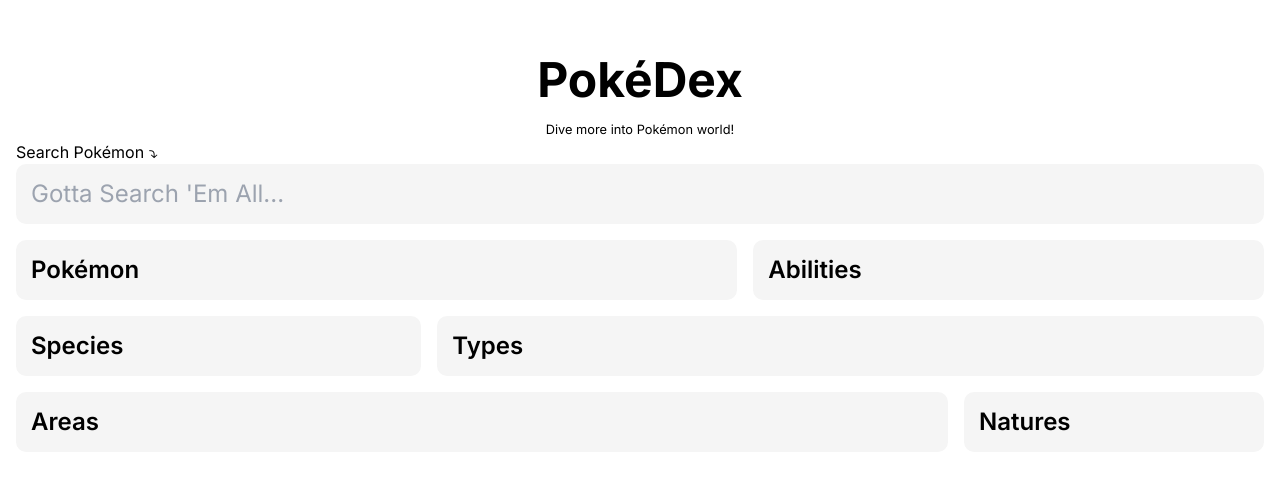
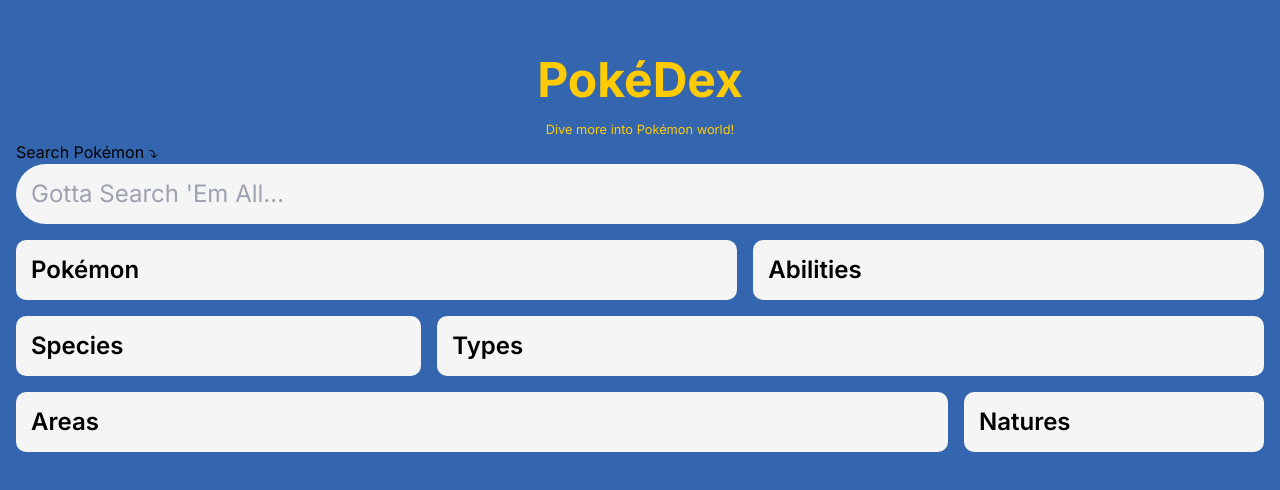
Before and after one commit to gilbertkho/next_pokemon, a Next.js app: page / in a window 1280 px wide. Shown: the part 144-634 px from the top of the page. Built offline with nearby package versions, Linux system fonts and the light colour scheme; no server answers.

Commit message:
add context, add result card

```diff
--- a/next.config.mjs
+++ b/next.config.mjs
@@ -1,4 +1,11 @@
 /** @type {import('next').NextConfig} */
-const nextConfig = {};
+const nextConfig = {
+    images: {
+        domains:["raw.githubusercontent.com"]
+    },
+    typescript: {
+        ignoreBuildErrors: true,
+    }
+};
 
 export default nextConfig;
--- a/src/app/components/BackButton.tsx
+++ b/src/app/components/BackButton.tsx
@@ -1,11 +1,12 @@
-'use client'
+import { useRouter } from "next/navigation";
 
 const BackButton = () => {
 
+    const router = useRouter();
 
     return(
         <>
-            <button>
+            <button onClick={() => router.back()}>
                 back
             </button>
         </>
--- a/src/app/components/SearchBar.tsx
+++ b/src/app/components/SearchBar.tsx
@@ -4,11 +4,12 @@
 import Axios from '../../axios/axios';
 import { useRouter } from "next/navigation";
 import Link from "next/link";
-import { ResponseContext } from "../context/contextProvider";
+import { ResponseContext, responseContextType } from "../context/ResponseContext";
 
 const SearchBar = () =>{
     const router =  useRouter();
     let timer    = null; //typing timer
+    const {responseResult, setResponseResult} = useContext(ResponseContext);
 
     const searchPokemon = (e:ChangeEvent) => {
        if(timer){
@@ -21,7 +22,8 @@
             if(e.target.value != ''){
                 try{
                     let res = await Axios.get(`pokemon/${e.target.value}`);
-
+                    setResponseResult(res);
+                    router.push(`/result?pokemon=${e.target.value}`);
                 }
                 catch(err){
                     toast.error(err.message , {theme: "colored"})
@@ -33,7 +35,7 @@
     return (
         <div className={'flex flex-col'}>
             <label htmlFor="search_pokemon">Search Pokémon ⤵</label>
-            <input className={'text-[24px] rounded-[10px] py-[12px] px-[15px] outline-none bg-[#f5f5f5]'}
+            <input className={'text-[24px] rounded-[30px] py-[12px] px-[15px] outline-none bg-[#f5f5f5]'}
             id="search_pokemon"
             type='text'
             placeholder="Gotta Search 'Em All..."
--- a/src/app/context/contextProvider.tsx
+++ b/src/app/context/ResponseContext.tsx
@@ -2,9 +2,9 @@
 import React, { createContext, useState, ReactNode } from 'react';
 
 // Define the shape of the context data
-interface responseContextType {
-  response: string | null;
-  setResponse: (response: string | null) => void;
+export interface responseContextType {
+  responseResult: object | null;
+  setResponseResult: (response: object | null) => void;
 }
 
 // Create the context with a default value
@@ -16,10 +16,10 @@
 
 // Create a provider component
 const ResponseProvider: React.FC<responseProviderProps> = ({ children }) => {
-  const [response, setResponse] = useState<string | null>(null);
+  const [responseResult, setResponseResult] = useState<object | null>(null);
 
   return (
-    <ResponseContext.Provider value={{ response, setResponse }}>
+    <ResponseContext.Provider value={{ responseResult, setResponseResult }}>
       {children}
     </ResponseContext.Provider>
   );
--- a/src/app/layout.tsx
+++ b/src/app/layout.tsx
@@ -4,7 +4,7 @@
 import "./style.css";
 import { ToastContainer } from "react-toastify";
 import "react-toastify/dist/ReactToastify.css";
-import { ResponseProvider } from "./context/contextProvider";
+import { ResponseProvider } from "./context/ResponseContext";
 
 const inter = Inter({ subsets: ["latin"] });
 
@@ -20,7 +20,7 @@
 }>) {
   return (
     <html lang="en">
-      <body className={inter.className}>
+      <body className={`${inter.className}`}>
         <ResponseProvider>
           <ToastContainer/>
           {children}
--- a/src/app/page.tsx
+++ b/src/app/page.tsx
@@ -4,8 +4,8 @@
 
 export default function Home() {
   return (
-    <div className={"flex flex-col justify-center h-screen p-[16px] max-w-[1280px] bg-[white] mx-auto"}>
-      <div className={"text-center"}>
+    <div className={"flex flex-col justify-center h-screen p-[16px] max-w-[1280px] bg-[white] mx-auto blue-poke"}>
+      <div className={"text-center text-[#ffcb05]"}>
         <h1 className={"text-[48px] font-[700] m-[0]"}>
           PokéDex
         </h1>
--- a/src/app/result/page.tsx
+++ b/src/app/result/page.tsx
@@ -1,23 +1,106 @@
 'use client';
-import { useEffect } from "react";
+import { useContext, useEffect, useState } from "react";
+import { useRouter } from "next/navigation";
 import Axios from '../../axios/axios';
 import { toast } from 'react-toastify';
 import BackButton from "../components/BackButton";
+import { ResponseContext, responseContextType } from "../context/ResponseContext";
+import Image from "next/image";
+
+interface contentInterface {
+    data: any
+}
 
 const Result = (pokemon:string) =>{
+    const router = useRouter();
+    const [content, setContent] = useState<contentInterface>();
     //let {searchParams} = pokemon;
 
     /*const showPokemon = async(name) => {
 
     }*/
 
+    const {responseResult, setResponseResult} = useContext(ResponseContext) as responseContextType;
+
     useEffect(() => {
         //showPokemon(searchParams.pokemon);
+        console.log(responseResult)
+        if(!responseResult){
+            router.push('/');
+            return;
+        }
+        let result:any = responseResult;
+
+        toast.dismiss();
+        setContent(result);
+        console.log('result', responseResult)
     },[]);
 
+    useEffect(() => {
+        console.log('CONTENT', content);
+    },[content])
+
     return(
-        <div className={"flex flex-col h-screen p-[16px] max-w-[1280px] bg-[white] mx-auto"}>
+        <div className={"h-screen p-[16px] max-w-[1280px] bg-[transparent] mx-auto"}>
             <BackButton/>
+            <div className={"mx-auto"}>
+                {
+                    content ?
+                    <div className={"card-poke blue-poke text-white mx-auto"}>
+                        <span className={"heading"}>{content.data.name.toUpperCase()}</span>
+                        <Image className={"mx-auto"} width="100" height="100" src={content.data.sprites.other.dream_world.front_default} alt={content.data.name} />
+                        {
+                            content.data.abilities.length > 0 ?
+                            <>
+                                <span className={"heading"}>
+                                    Abilities
+                                </span>
+                                <div className={"max-h-[124px] bg-[#c7a008] rounded-[20px] p-[6px]"}>
+                                    <div className={"grid grid-cols-2 gap-4 max-h-[100px] overflow-auto bg-[#c7a008] rounded-[20px] p-[6px]"}>
+                                        {
+                                            content.data.abilities.map((abi:any, idx:number) => {
+                                                return (
+                                                    <div key={idx}>
+                                                        -{abi.ability.name}
+                                                    </div>
+                                                )
+                                            })
+                                        }
+                                    </div>
+                                </div>
+                            </>
+                            :
+                            null
+
+                        }
+                        {
+                            content.data.moves.length > 0 ?
+                            <>
+                                <span className={"heading mt-[12px]"}>
+                                    Moves
+                                </span>
+                                <div className={"max-h-[124px] bg-[#c7a008] rounded-[20px] p-[6px]"}>
+                                    <div className={"grid grid-cols-2 gap-4 max-h-[100px] overflow-auto bg-[#c7a008] rounded-[20px]"}>
+                                    {
+                                        content.data.moves.map((abi:any, idx:number) => {
+                                            return (
+                                                <div key={idx}>
+                                                    -{abi.move.name}
+                                                </div>
+                                            )
+                                        })
+                                    }
+                                    </div>
+                                </div>
+
+                            </>
+                            :
+                            null
+                        }
+                    </div>
+                    : null
+                }
+            </div>
         </div>
     )
 }
--- a/src/app/style.css
+++ b/src/app/style.css
@@ -24,3 +24,45 @@
     border-radius: 10px;
     padding: 12px 15px;
 }
+
+.initial-blue-poke{
+    background-color: #1d2c5e;
+}
+
+.blue-poke{
+    background-color: #3466af;
+}
+
+.yellow-poke{
+    background-color: #ffcb05;
+}
+
+.card-poke{
+    width: 400px;
+    padding: 8px;
+    display: flex;
+    flex-direction: column;
+    border-radius: 10px;
+    border: 10px solid #f6c700;
+}
+
+/* width */
+::-webkit-scrollbar {
+    width: 5px;
+    margin-right: 10px;
+}
+
+/* Track */
+::-webkit-scrollbar-track {
+background: transparent;
+}
+
+/* Handle */
+::-webkit-scrollbar-thumb {
+background: #888;
+}
+
+/* Handle on hover */
+::-webkit-scrollbar-thumb:hover {
+background: #555;
+}
```
Also changed, not shown: src/app/context/context.tsx (deleted).
